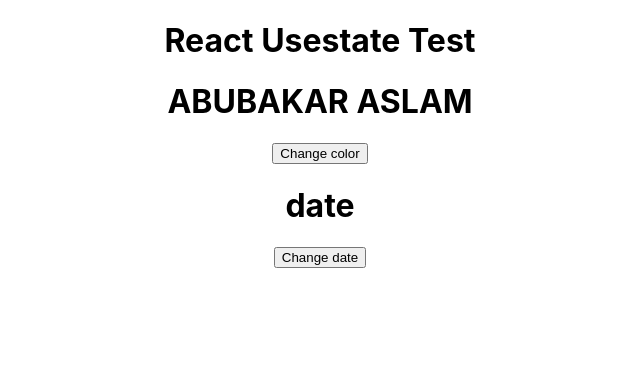
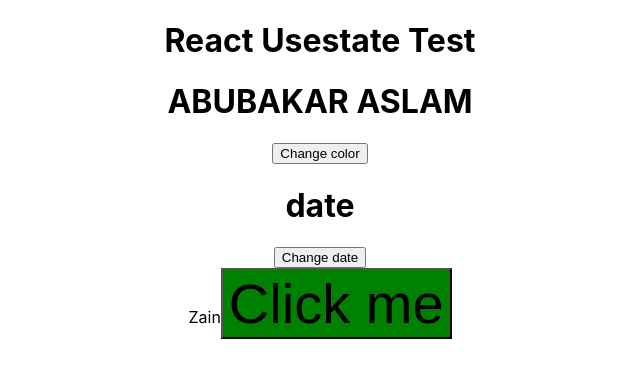
Before and after one commit to abubakraslam177-source/ab-app, a React (Create React App) app: page / in a window 1280 px wide. Shown: the top 378 px of the page, without its empty margins (320-960 px from the left). Built offline with nearby package versions, Linux system fonts and the light colour scheme.

Commit message:
create zain name file

```diff
--- a/package.json
+++ b/package.json
@@ -9,7 +9,7 @@
     "@testing-library/user-event": "^13.5.0",
     "react": "^19.1.0",
     "react-dom": "^19.1.0",
-    "react-scripts": "5.0.1",
+    "react-scripts": "^5.0.1",
     "web-vitals": "^2.1.4"
   },
   "scripts": {
--- a/src/App.js
+++ b/src/App.js
@@ -3,14 +3,14 @@ import './App.css';
 import Abu from './components/Ab';
 import Learn from './components/LearnUseState';
 import Btn from './components/TestUseState';
+import Zain from './components/Zain';
 
 function App() {
   return (
     <div className="App">
       <h1>React Usestate Test</h1>
       <Btn/>
-      {/* <Abu/> */}
-{/* <Learn/> */}
+      <Zain/>
     </div>
   );
 }
--- /dev/null
+++ b/src/components/Zain.jsx
@@ -0,0 +1,11 @@
+import React from 'react'
+
+const Zain = () => {
+  return (
+    <div>Zain
+        <button style={{backgroundColor:"green",fontSize:"56px"}}>Click me </button>
+    </div>
+  )
+}
+
+export default Zain
```
Also changed, not shown: 1 other file (tests, documents, lock files or other folders).
